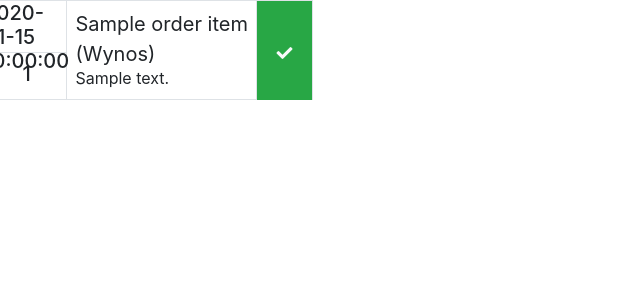
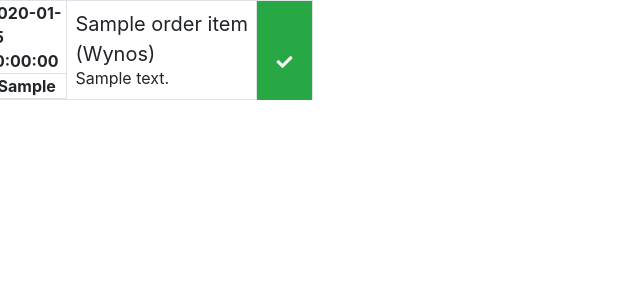
Before and after one commit to HardnerPL/JacynoPOS, a PHP site: the page made by application/views/kitchen/main_menu/order_list.php in a window 1280 px wide. Shown: the top 300 px of the page, without its empty margins (0-640 px from the left). Run offline with PHP 8.4, Linux system fonts and the light colour scheme; the template is opened without the code that fills it: most values are stand-ins (such as "Sample title", 1, 10 or a date in 2020).

Commit message:
feature: add table to kitchen display

```diff
--- a/application/views/kitchen/main_menu/order_list.php
+++ b/application/views/kitchen/main_menu/order_list.php
@@ -5,15 +5,16 @@
 		<div class="kitchen-tile col-3 p-0 border <?php if ($item->item_status == 'ready') echo 'bg-light-green' ?>"
 			 id="item-row-<?= $item->order_item_id ?>">
 			<div class="row no-gutters h-100">
-				<div class="col-3 p-0 border-right border-left">
-					<div class="row no-gutters h-50 border-bottom">
-						<div class="col-12 center-content">
-							<h5><?= $item->item_time ?></h5>
+				<div class="col-3 p-0 border-right border-left center-content">
+					<div class="d-flex flex-column h-100">
+						<div class="center-content flex-1 border-bottom">
+							<b><?= $item->item_time ?></b>
 						</div>
-					</div>
-					<div class="row no-gutters h-50">
-						<div class="col-12 center-content">
-							<h5><?= $item->order_id % 100 ?></h5>
+						<div class="center-content flex-1 border-bottom">
+							<b><?= $item->order_table ?></b>
+						</div>
+						<div class="center-content flex-1">
+							<b>#<?= $item->order_id % 100 ?></b>
 						</div>
 					</div>
 				</div>
--- a/assets/css/main.css
+++ b/assets/css/main.css
@@ -256,3 +256,7 @@
 .kitchen-tile .comment {
 	font-size: 12px;
 }
+
+.flex-1 {
+	flex: 1;
+}
```
